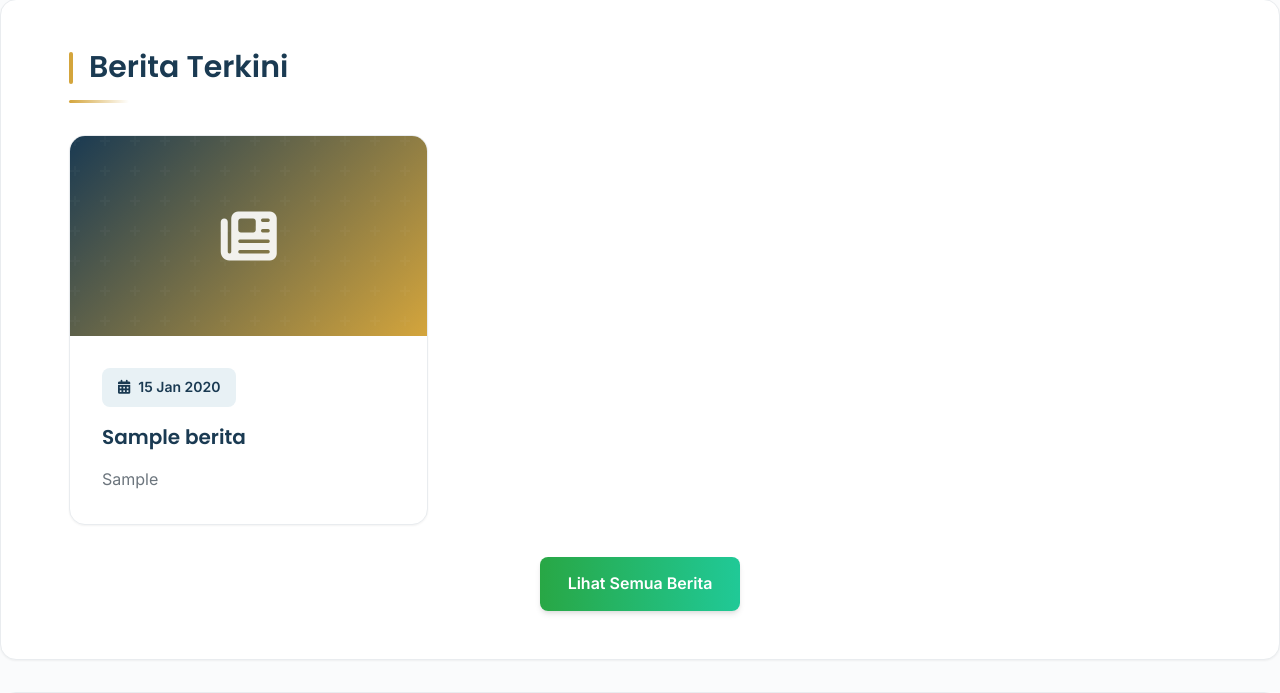
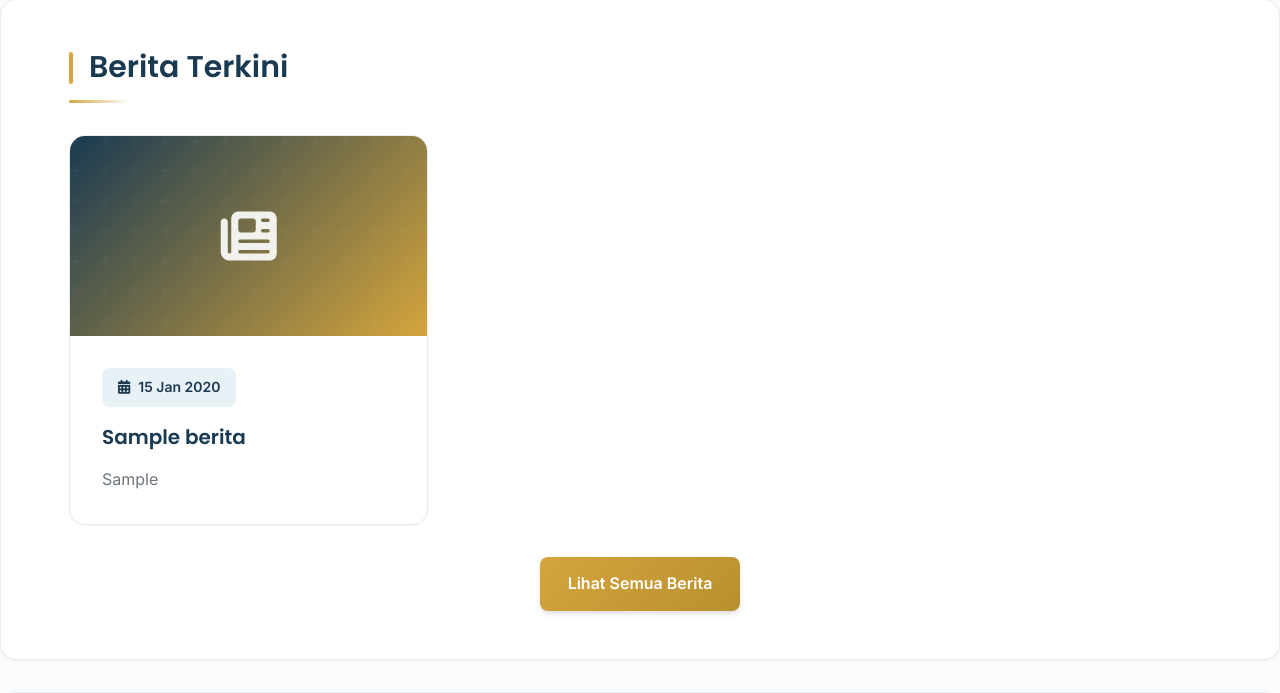
Before and after one commit to madlanh/medinaProject, a Flask app: page / in a window 1280 px wide. Shown: the part 1255-1948 px from the top of the page. Run offline with Flask 3, Linux system fonts and the light colour scheme; tables that the repository leaves empty hold one stand-in row (values such as "Sample post"); grey boxes marked "Sample" are stand-in pictures.

Commit message:
Update style.css

```diff
--- a/static/css/style.css
+++ b/static/css/style.css
@@ -680,7 +680,7 @@ section h2::after {
 }
 
 .btn-accent {
-    background: linear-gradient(90deg, #28a745, #20c997);
+    background: linear-gradient(135deg, var(--accent-gold), var(--accent-gold-hover));
     color: var(--white);
     box-shadow: var(--shadow-md);
 }
```
